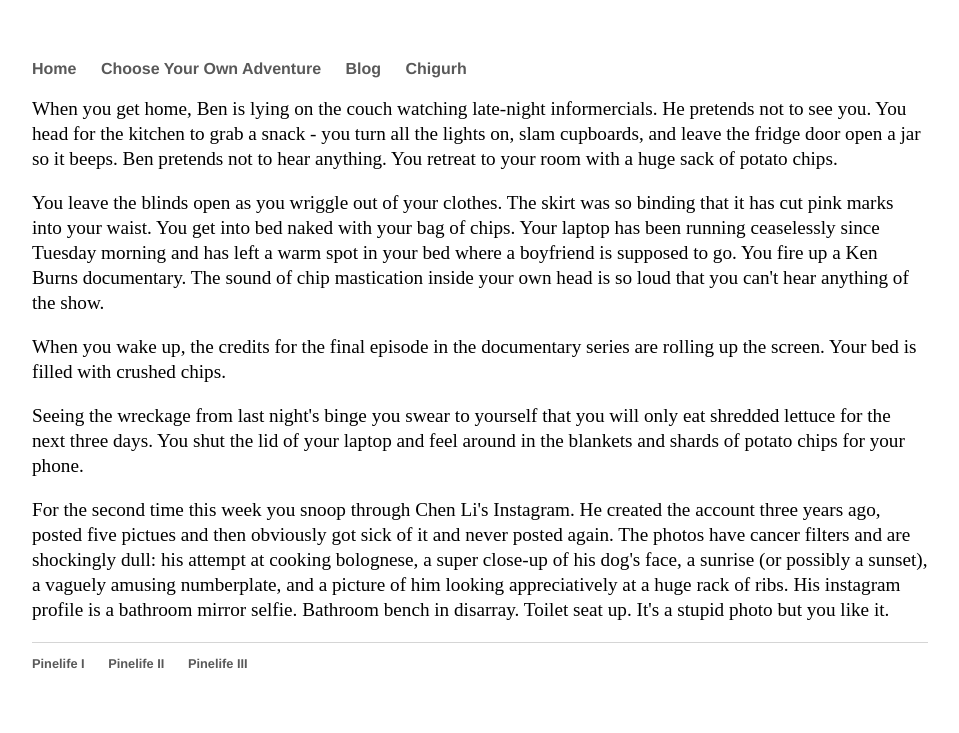
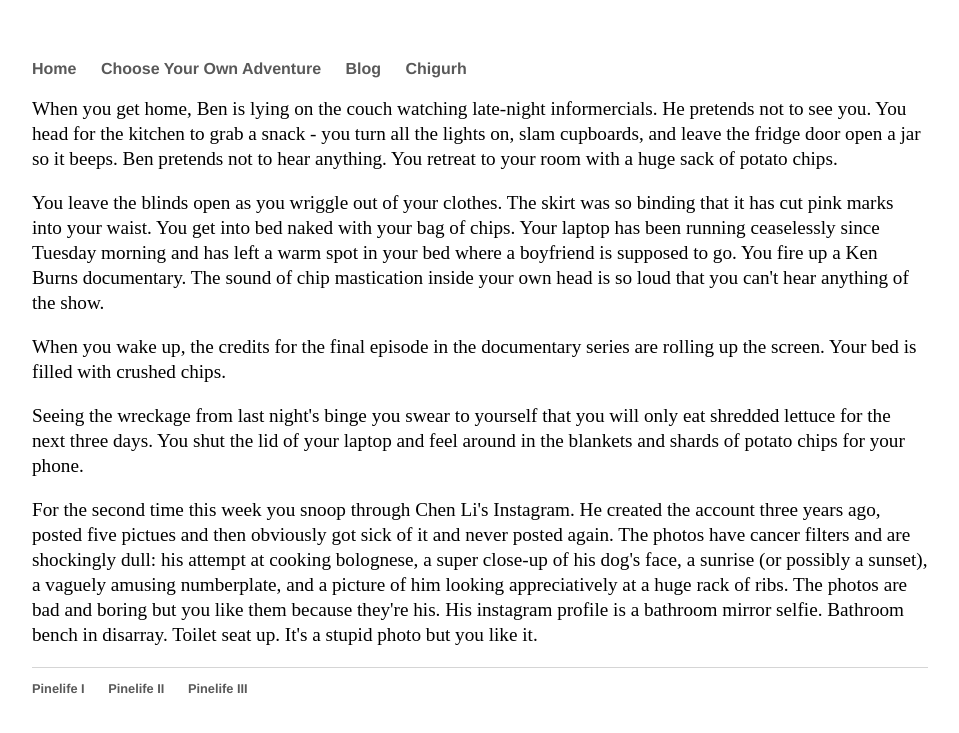
Before and after one commit to Pinelife/pinelife.github.io, a Jekyll site: the page built from Hellhole/Room5.html, in a window 1280 px wide. Shown: the top 733 px of the page, without its empty margins (160-1119 px from the left). Built offline with Jekyll 4.4.1, drawn with Linux system fonts in a browser that asks for light colours.

Commit message:
Update Room5.html

```diff
--- a/Hellhole/Room5.html
+++ b/Hellhole/Room5.html
@@ -21,5 +21,5 @@
 <p>For the second time this week you snoop through Chen Li's Instagram. He created the account three years ago, posted five pictues
   and then obviously got sick of it and never posted again. The photos have cancer filters and are shockingly dull: his attempt at
   cooking bolognese, a super close-up of his dog's face, a sunrise (or possibly a sunset), a vaguely amusing numberplate, and a
-  picture of him looking appreciatively at a huge rack of ribs. His instagram profile is a bathroom mirror selfie.
-	Bathroom bench in disarray. Toilet seat up. It's a stupid photo but you like it.</p>
+  picture of him looking appreciatively at a huge rack of ribs. The photos are bad and boring but you like them because they're his.
+	His instagram profile is a bathroom mirror selfie. Bathroom bench in disarray. Toilet seat up. It's a stupid photo but you like it.</p>
```
